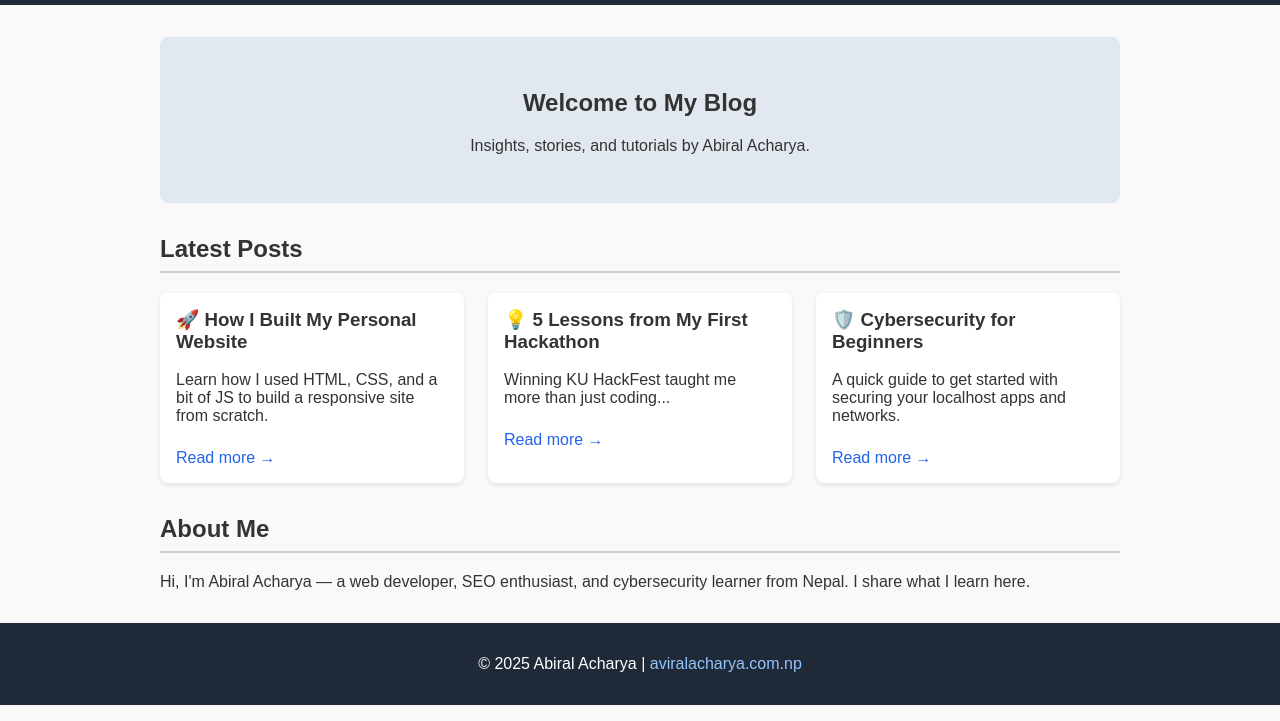
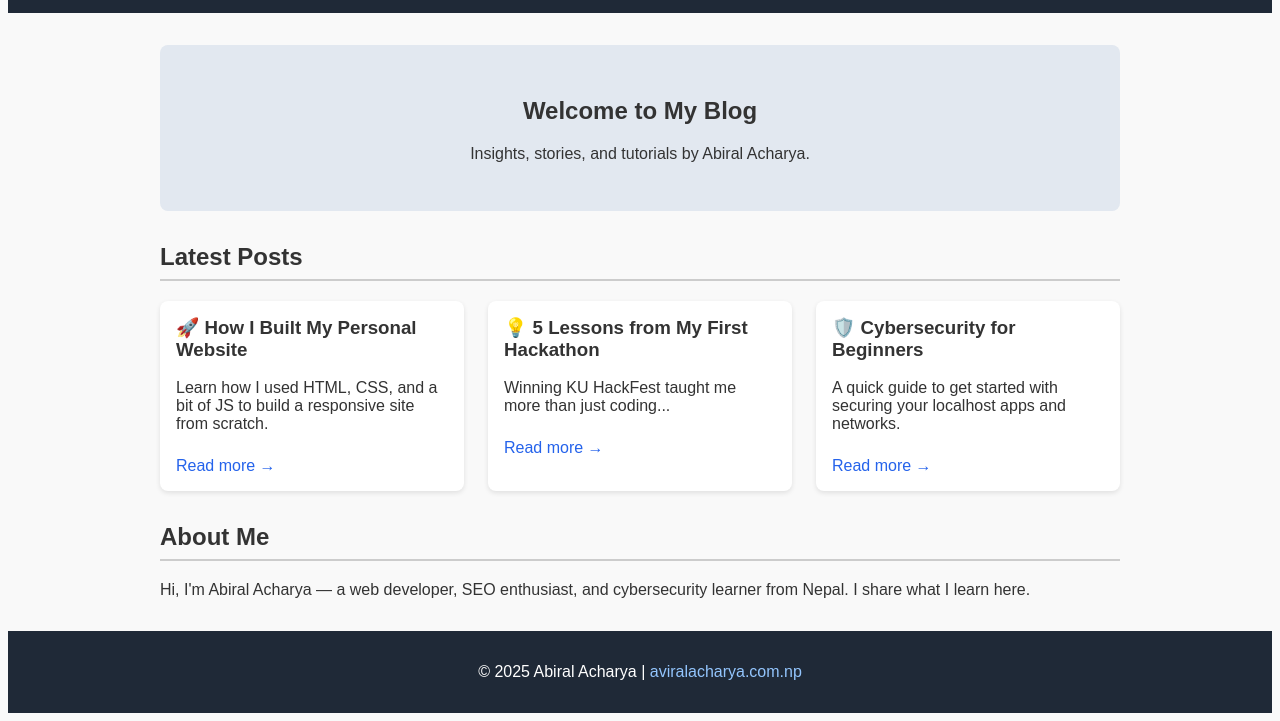
Before and after one commit to aviralacharya/Blog, a plain HTML site: page index.html in a window 1280 px wide. Shown: the part 125-846 px from the top of the page. Drawn offline with Linux system fonts and the light colour scheme.

Commit message:
Update style.css

```diff
--- a/style.css
+++ b/style.css
@@ -1,6 +1,6 @@
 body {
   font-family: Arial, sans-serif;
-  margin: 0;
+  margin: 1;
   background: #f9f9f9;
   color: #333;
 }
```
